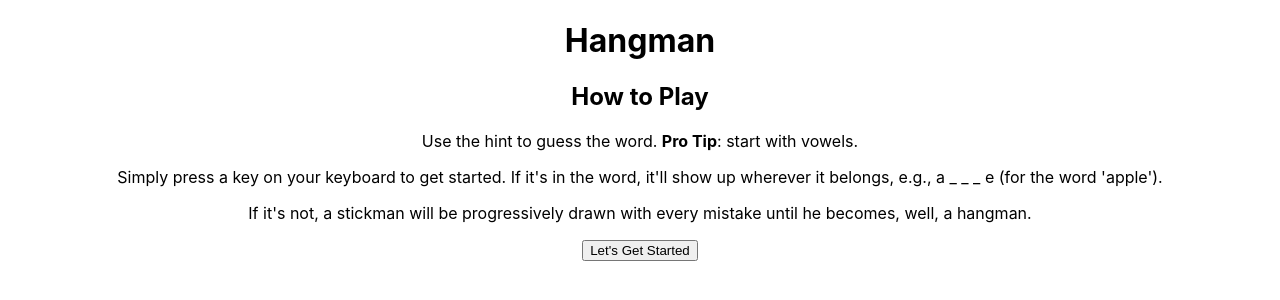
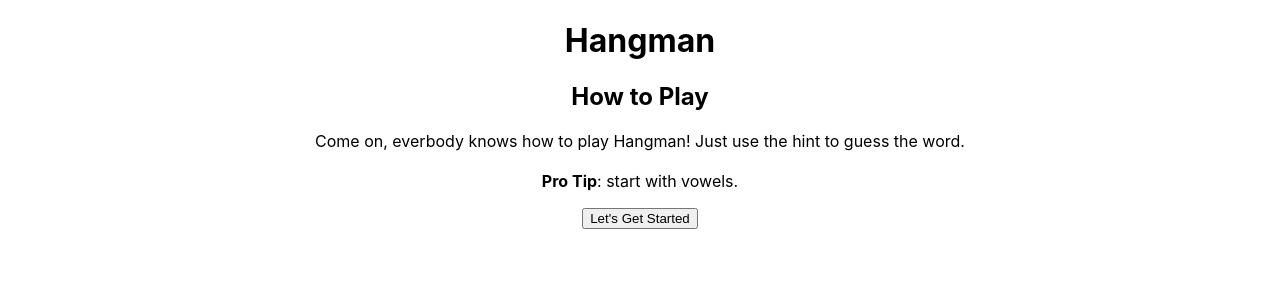
Before and after one commit to tsbrun/hangman, a React (Create React App) app: page / in a window 1280 px wide. Shown: the top 300 px of the page. Built offline with nearby package versions, Linux system fonts and the light colour scheme; no server answers.

Commit message:
Minor copy revision

```diff
--- a/src/components/Home.js
+++ b/src/components/Home.js
@@ -5,16 +5,10 @@ function Home() {
         <>
         <h2>How to Play</h2>
         <p>
-            Use the hint to guess the word. <b>Pro Tip</b>: start with vowels.
-        </p>
-        <p>
-            Simply press a key on your keyboard to get started.
-            If it's in the word, it'll show up wherever it belongs, e.g.,
-            a _ _ _ e (for the word 'apple').
-        </p>
-        <p>
-            If it's not, a stickman will be progressively drawn with every mistake
-            until he becomes, well, a hangman.
+            Come on, everbody knows how to play Hangman!
+            Just use the hint to guess the word.
+            <br /><br />
+            <b>Pro Tip</b>: start with vowels.
         </p>
         </>
     )
```
